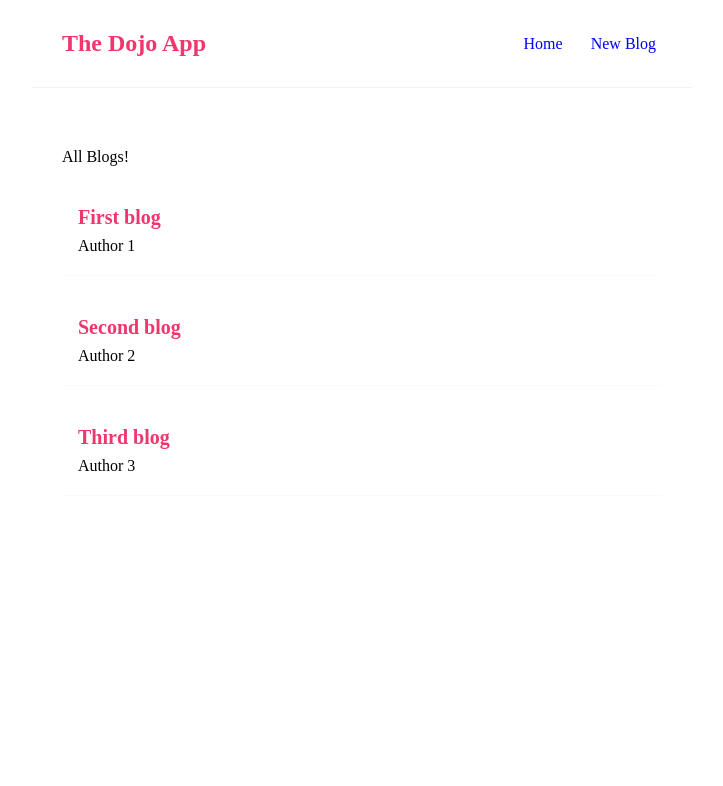
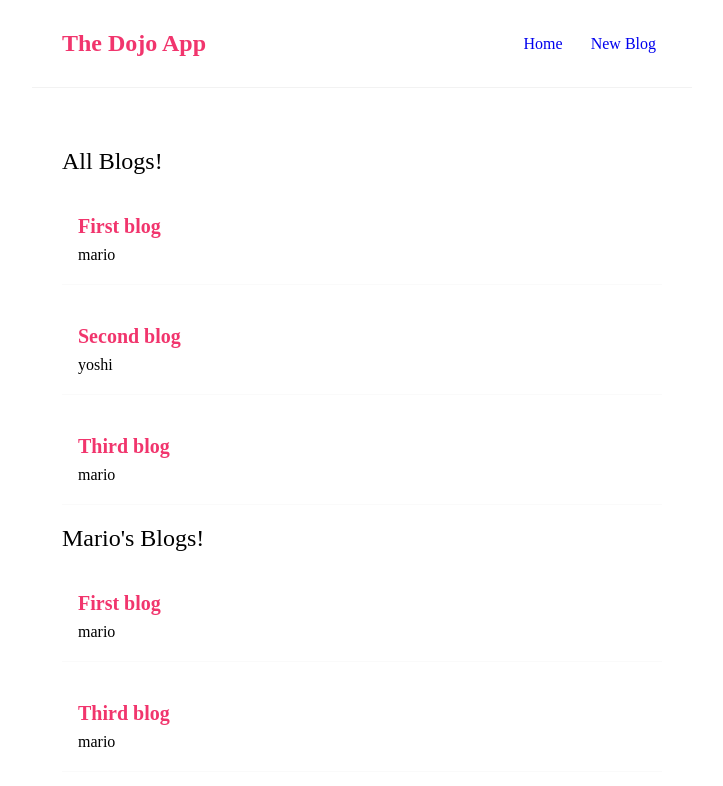
Before and after one commit to ESHFFD/react-todo-app, a React (Create React App) app: page / in a window 1280 px wide. Shown: the top 786 px of the page, without its empty margins (278-1001 px from the left). Built offline with nearby package versions, Linux system fonts and the light colour scheme.

Commit message:
using filter method to show our blogs

```diff
--- a/src/BlogList.js
+++ b/src/BlogList.js
@@ -1,7 +1,7 @@
 const BlogList = ({ blogs, title }) => {
   return (
     <div className="blog-list">
-      <p>{title}</p>
+      <span>{title}</span>
       {blogs.map((blog) => (
         <div className="blog-preview" key={blog.id}>
           <h2>{blog.title}</h2>
--- a/src/HomePage.js
+++ b/src/HomePage.js
@@ -4,9 +4,9 @@ const HomePage = () => {
   //   const [name, setName] = useState("Mario");
   //   const [age, setAge] = useState(15);
   const [blogs, setBlogs] = useState([
-    { title: "First blog", author: "Author 1", id: 1 },
-    { title: "Second blog", author: "Author 2", id: 2 },
-    { title: "Third blog", author: "Author 3", id: 3 },
+    { title: "First blog", author: "mario", id: 1 },
+    { title: "Second blog", author: "yoshi", id: 2 },
+    { title: "Third blog", author: "mario", id: 3 },
   ]);
   //   const handelClick = () => {
   //     setName("Ehsan");
@@ -18,6 +18,10 @@ const HomePage = () => {
   return (
     <div className="home">
       <BlogList blogs={blogs} title="All Blogs!" />
+      <BlogList
+        blogs={blogs.filter((blog) => blog.author === "mario")}
+        title="Mario's Blogs!"
+      />
       {/* <p>
         {name} is {age} years old{" "}
       </p>
--- a/src/index.css
+++ b/src/index.css
@@ -45,3 +45,7 @@
   font-size: 20px;
   margin-bottom: 8px;
 }
+
+.blog-list span {
+  font-size: 24px;
+}
```
